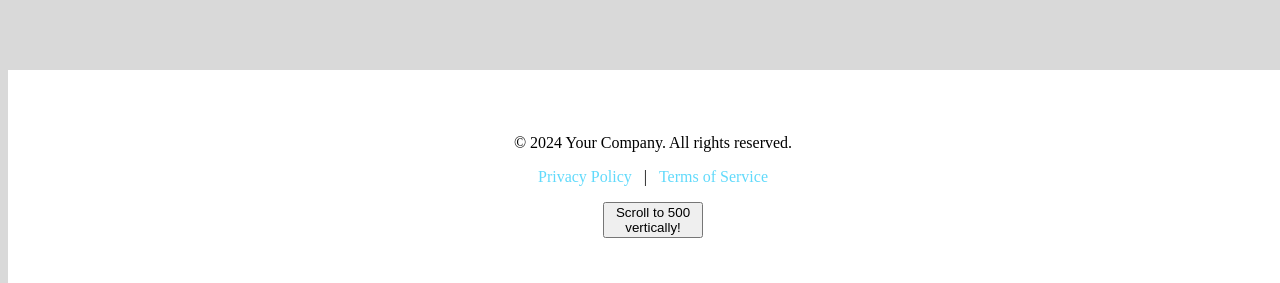
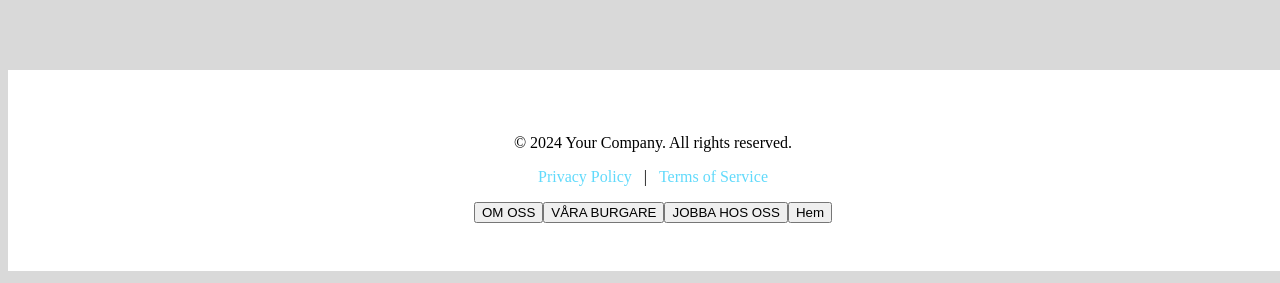
Before and after one commit to AntonLindskog96/exarbete-aa, a Next.js app: page / in a window 1280 px wide. Shown: the part 3438-3721 px from the top of the page. Built offline with nearby package versions, Linux system fonts and the light colour scheme; a web font is replaced by a local one.

Commit message:
fixed sections, compilable with scroll behaviour

```diff
--- a/src/pages/componets/footer/footer.module.scss
+++ b/src/pages/componets/footer/footer.module.scss
@@ -5,8 +5,8 @@
     background-color: white;
     color: $secondaryTextColor;
     text-align: center;
-    padding: 3rem 0; /* Increase padding for height */
-    margin-top: 2rem; /* Add top margin to create space */
+    padding: 3rem 0;
+    margin-top: 2rem;
   }
 
   .footer a {
@@ -20,6 +20,5 @@
   }
 
   .scrollToSection{
-
-    width: 100px;
+    scroll-behavior: smooth;
   }
--- a/src/pages/componets/footer/footer.tsx
+++ b/src/pages/componets/footer/footer.tsx
@@ -4,21 +4,52 @@ import React from 'react';
 import styles from './footer.module.scss';
 
 const Footer: React.FC = () => {
-    const scrollWin = () => {
-        window.scrollTo(300, 0);
+    const scrollToHome = () => {
+        const home = document.getElementById('home');
+        if (home) {
+            home.scrollIntoView({ behavior: 'smooth' });
+        }
       };
+    const scrollToAboutSection = () => {
+        const aboutSection = document.getElementById('aboutSection');
+        if (aboutSection) {
+            aboutSection.scrollIntoView({ behavior: 'smooth' });
+        }
+      };
+      const scrollToBurgerSection = () => {
+        const burgerSection = document.getElementById('burgerSection');
+        if (burgerSection) {
+            burgerSection.scrollIntoView({ behavior: 'smooth' });
+        }
+      };
+      const scrollToWorkSection = () => {
+        const workSection = document.getElementById('workSection');
+        if (workSection) {
+            workSection.scrollIntoView({ behavior: 'smooth' });
+        }
+      };
+
       return (
         <footer className={styles.footer}>
           <section className={styles.footerButtons}>
-            {/* Add content inside the button tags */}
           </section>
           <p>&copy; {new Date().getFullYear()} Your Company. All rights reserved.</p>
           <p>
             <a href="/privacy-policy">Privacy Policy</a> | <a href="/terms-of-service">Terms of Service</a>
           </p>
-          <button onClick={scrollWin} className={styles.scrollToSection}>
-            Scroll to 500 vertically!
+          <button onClick={scrollToAboutSection} className={styles.scrollToSection}>
+            OM OSS
           </button>
+          <button onClick={scrollToBurgerSection} className={styles.scrollToSection}>
+             VÅRA BURGARE
+          </button>
+          <button onClick={scrollToWorkSection} className={styles.scrollToSection}>
+            JOBBA HOS OSS
+          </button>
+          <button onClick={scrollToHome} className={styles.scrollToSection}>
+            Hem
+          </button>
+
         </footer>
       );
     };
--- a/src/pages/componets/sections/aboutSection/about.tsx
+++ b/src/pages/componets/sections/aboutSection/about.tsx
@@ -4,7 +4,7 @@ import aboutPicture from "@/assets/images/aboutsection.webp";
 
 const AboutSection = () => {
   return (
-    <section id="about" className={styles.aboutSection}>
+    <section id="aboutSection" className={styles.aboutSection}>
       <article className={styles.aboutText}>
         <h2 className={styles.aboutname}>OM OSS</h2>
         <p className={styles.homepageText}>
--- a/src/pages/componets/sections/burgerSection/burger.tsx
+++ b/src/pages/componets/sections/burgerSection/burger.tsx
@@ -4,7 +4,7 @@ import burgerPicture from "@/assets/images/burgersection.webp";
 
 const BurgerSection = () => {
   return (
-    <section id="about" className={styles.burgerSection}>
+    <section id="burgerSection" className={styles.burgerSection}>
       <img src={burgerPicture.src} alt="icon" className={styles.burgerPicture} />
       <article className={styles.burgerText}>
         <h2 className={styles.burgerTitle}>Våra Burgare</h2>
--- a/src/pages/componets/sections/workSection/work.tsx
+++ b/src/pages/componets/sections/workSection/work.tsx
@@ -4,7 +4,7 @@ import burgerBeer from "@/assets/images/burgergif.gif";
 
 const WorkSection = () => {
   return (
-    <section id="about" className={styles.workSection}>
+    <section id="workSection" className={styles.workSection}>
       <article className={styles.workText}>
         <h1 className={styles.workTitle}>Jobba hos oss</h1>
         <h3 className={styles.workDescription}>Fyll i intresseanmälan så kontaktar vi dig.</h3>
--- a/src/pages/startPage/index.tsx
+++ b/src/pages/startPage/index.tsx
@@ -12,7 +12,7 @@ import Footer from "../componets/footer/footer";
 const StartPage = () => {
   return (
     <motion.div>
-      <section className={styles.headerContainer}>
+      <section id="home" className={styles.headerContainer}>
         <Header />
         <section className={styles.mainInfoPage}>
           <motion.div
--- a/src/styles/globals.scss
+++ b/src/styles/globals.scss
@@ -4,4 +4,5 @@
 
   html {
     background-color: $primaryBg;
+    scroll-behavior: smooth;
   }
```
